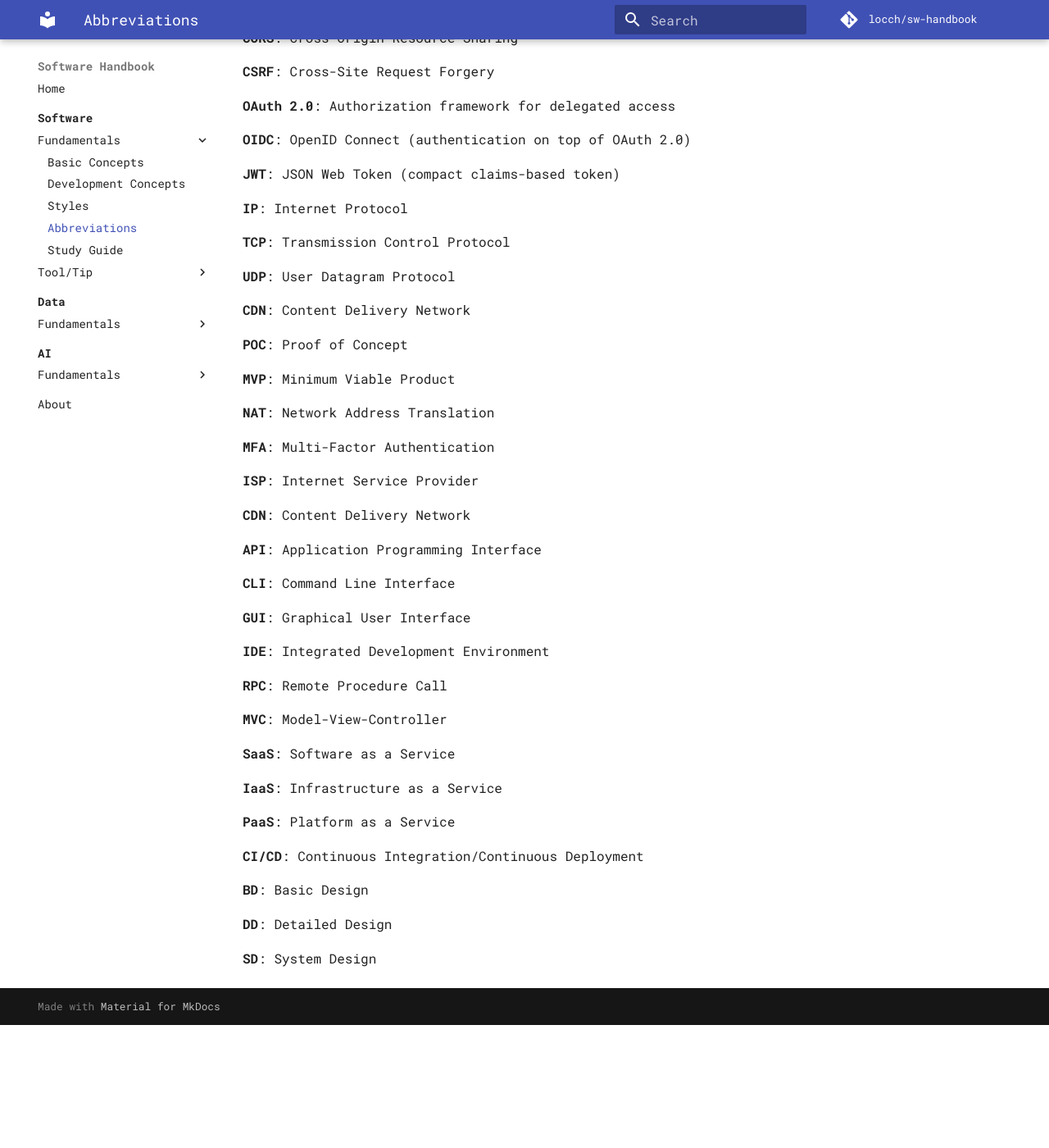
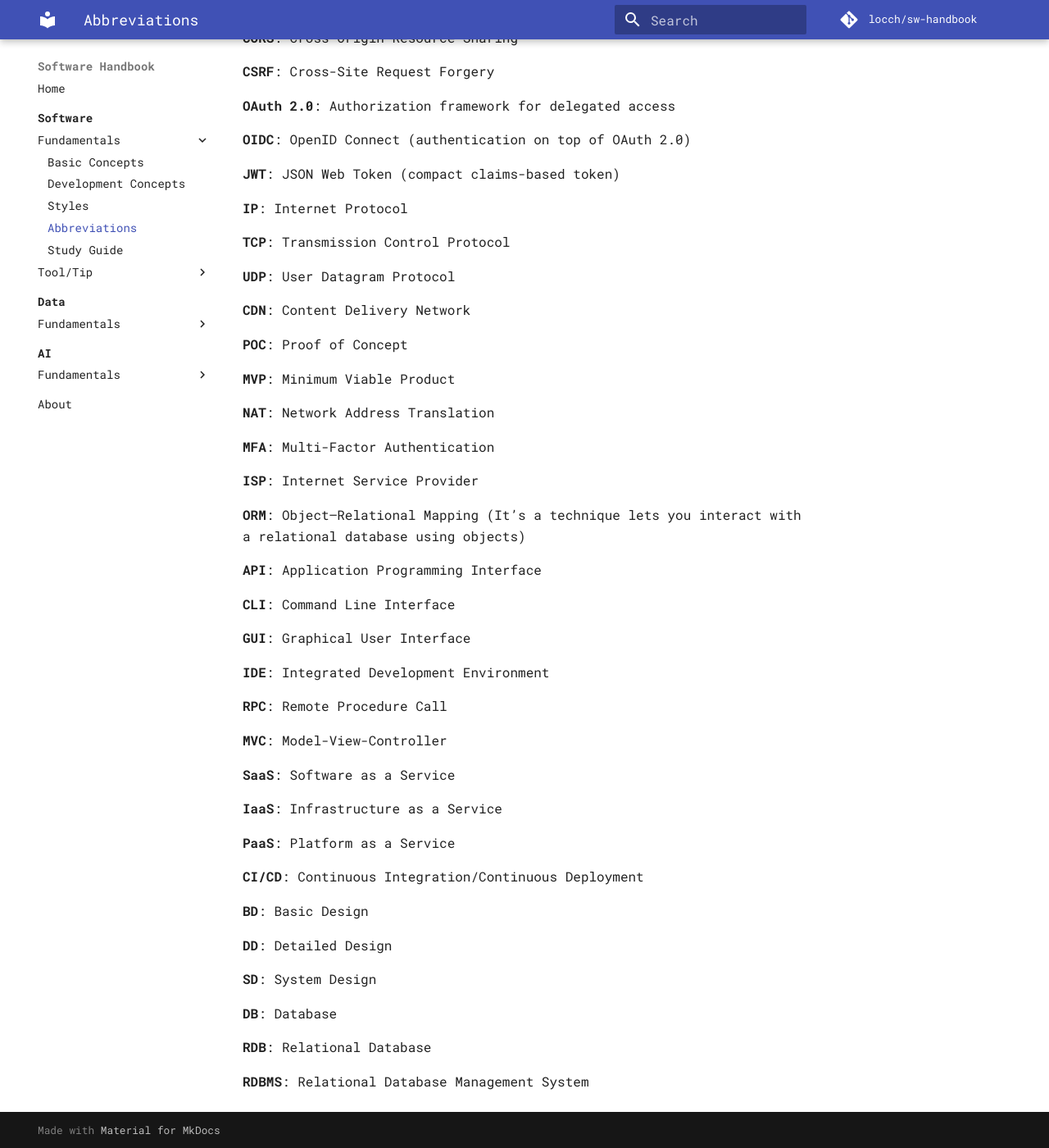
Before and after one commit to locchh/sw-handbook, an MkDocs documentation site: the page built from docs/software/basics/abbreviations.md, in a window 1280 px wide and 1400 px high, scrolled down 1478 px. Shown: the whole window at 82% size. Built offline with MkDocs 1.6.1 and Material for MkDocs 9.7.7, drawn with Linux system fonts in a browser that asks for light colours; comment, search, counter and statistics services are not loaded; before the commit the page ends 2728 px from its top, so only the background shows below that.

Commit message:
update abbreviations

```diff
--- a/docs/software/basics/abbreviations.md
+++ b/docs/software/basics/abbreviations.md
@@ -91,7 +91,7 @@
 
 **ISP**: Internet Service Provider
 
-**CDN**: Content Delivery Network
+**ORM**: Object–Relational Mapping (It’s a technique lets you interact with a relational database using objects)
 
 **API**: Application Programming Interface
 
@@ -118,3 +118,9 @@
 **DD**: Detailed Design
 
 **SD**: System Design
+
+**DB**: Database
+
+**RDB**: Relational Database
+
+**RDBMS**: Relational Database Management System
```
